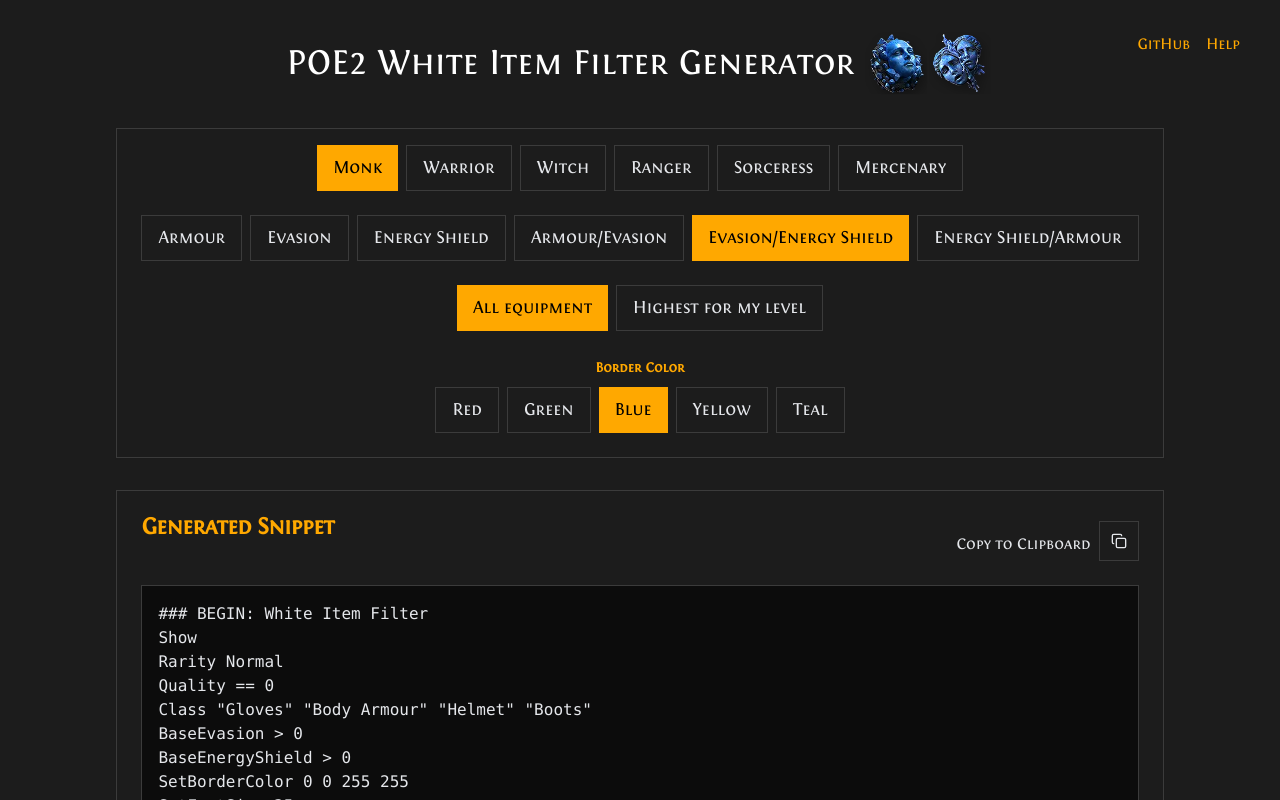
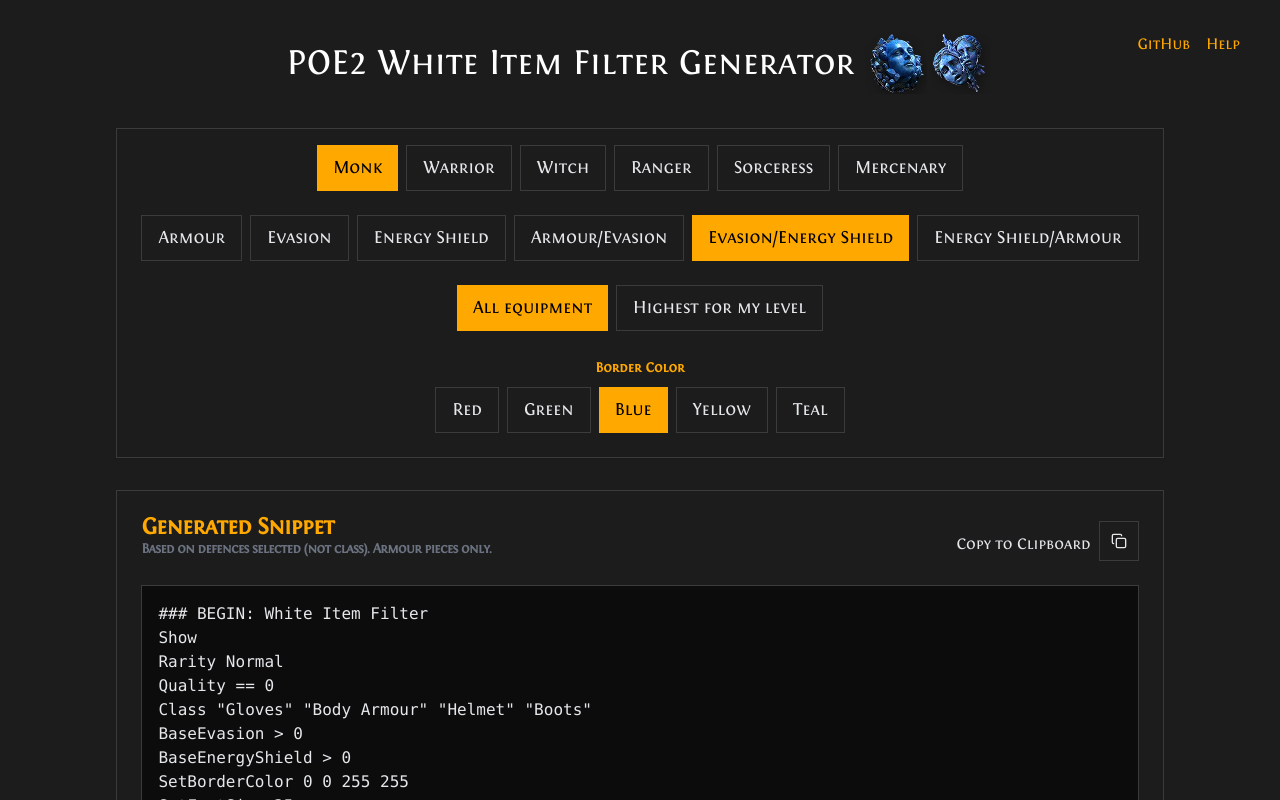
Before and after one commit to pkrs/poe2-white-item-filter, a React (Vite) app in the folder packages/web/: page / in a window 1280 px wide. Both pictures are taken after a click on the button "Monk". Shown: the top 800 px of the page. Built offline with nearby package versions, Linux system fonts and the light colour scheme.

Commit message:
Touch ups

```diff
--- a/packages/web/src/App.tsx
+++ b/packages/web/src/App.tsx
@@ -76,6 +76,13 @@
           <span className="text-[#FFA800] cursor-help">Help</span>
           <div className="absolute right-0 w-64 p-4 bg-[#0C0C0C] border border-[#3B3B3B] rounded-lg shadow-lg opacity-0 group-hover:opacity-100 transition-opacity duration-200 pointer-events-none">
             <p className="text-sm text-gray-300">
+              This filter is meant to supplement your existing filter file, like
+              Neversink.
+              <br />
+              <br />
+              This filter is for Armour pieces only.
+              <br />
+              <br />
               Filter files are located in "Documents\My Games\Path of Exile 2"
               with the extension .filter
               <br />
@@ -248,8 +255,11 @@
         {characterClass && (
           <Card className="mt-8 bg-[#1C1C1C] border-[#3B3B3B]">
             <CardHeader className="flex flex-row justify-between">
-              <CardTitle className="text-[#FFA800]">
-                Generated Snippet
+              <CardTitle className="text-[#FFA800] justify-items-start">
+                <div>Generated Snippet</div>
+                <div className="text-sm text-gray-500">
+                  Based on defences selected (not class). Armour pieces only.
+                </div>
               </CardTitle>
               <div className="align-top">
                 Copy to Clipboard
@@ -274,7 +284,10 @@
 
       {/* New footer section */}
       <footer className="text-center text-sm text-gray-500 mt-8">
-        <p>Path of Exile 2 is a trademark of Grinding Gear Games.</p>
+        <p>
+          Based on client version 0.1.0e. Path of Exile 2 is a trademark of
+          Grinding Gear Games.
+        </p>
         <p className="mt-1">
           <a
             href="https://www.exljbris.com/fontin.html"
--- a/packages/web/src/components/ui/card.tsx
+++ b/packages/web/src/components/ui/card.tsx
@@ -1,6 +1,6 @@
-import * as React from "react"
+import * as React from "react";
 
-import { cn } from "@/lib/utils"
+import { cn } from "@/lib/utils";
 
 const Card = React.forwardRef<
   HTMLDivElement,
@@ -14,8 +14,8 @@
     )}
     {...props}
   />
-))
-Card.displayName = "Card"
+));
+Card.displayName = "Card";
 
 const CardHeader = React.forwardRef<
   HTMLDivElement,
@@ -26,8 +26,8 @@
     className={cn("flex flex-col space-y-1.5 p-6", className)}
     {...props}
   />
-))
-CardHeader.displayName = "CardHeader"
+));
+CardHeader.displayName = "CardHeader";
 
 const CardTitle = React.forwardRef<
   HTMLDivElement,
@@ -41,8 +41,8 @@
     )}
     {...props}
   />
-))
-CardTitle.displayName = "CardTitle"
+));
+CardTitle.displayName = "CardTitle";
 
 const CardDescription = React.forwardRef<
   HTMLDivElement,
@@ -53,16 +53,16 @@
     className={cn("text-sm text-muted-foreground", className)}
     {...props}
   />
-))
-CardDescription.displayName = "CardDescription"
+));
+CardDescription.displayName = "CardDescription";
 
 const CardContent = React.forwardRef<
   HTMLDivElement,
   React.HTMLAttributes<HTMLDivElement>
 >(({ className, ...props }, ref) => (
   <div ref={ref} className={cn("p-6 pt-0", className)} {...props} />
-))
-CardContent.displayName = "CardContent"
+));
+CardContent.displayName = "CardContent";
 
 const CardFooter = React.forwardRef<
   HTMLDivElement,
@@ -73,7 +73,14 @@
     className={cn("flex items-center p-6 pt-0", className)}
     {...props}
   />
-))
-CardFooter.displayName = "CardFooter"
+));
+CardFooter.displayName = "CardFooter";
 
-export { Card, CardHeader, CardFooter, CardTitle, CardDescription, CardContent }
+export {
+  Card,
+  CardContent,
+  CardDescription,
+  CardFooter,
+  CardHeader,
+  CardTitle,
+};
```
